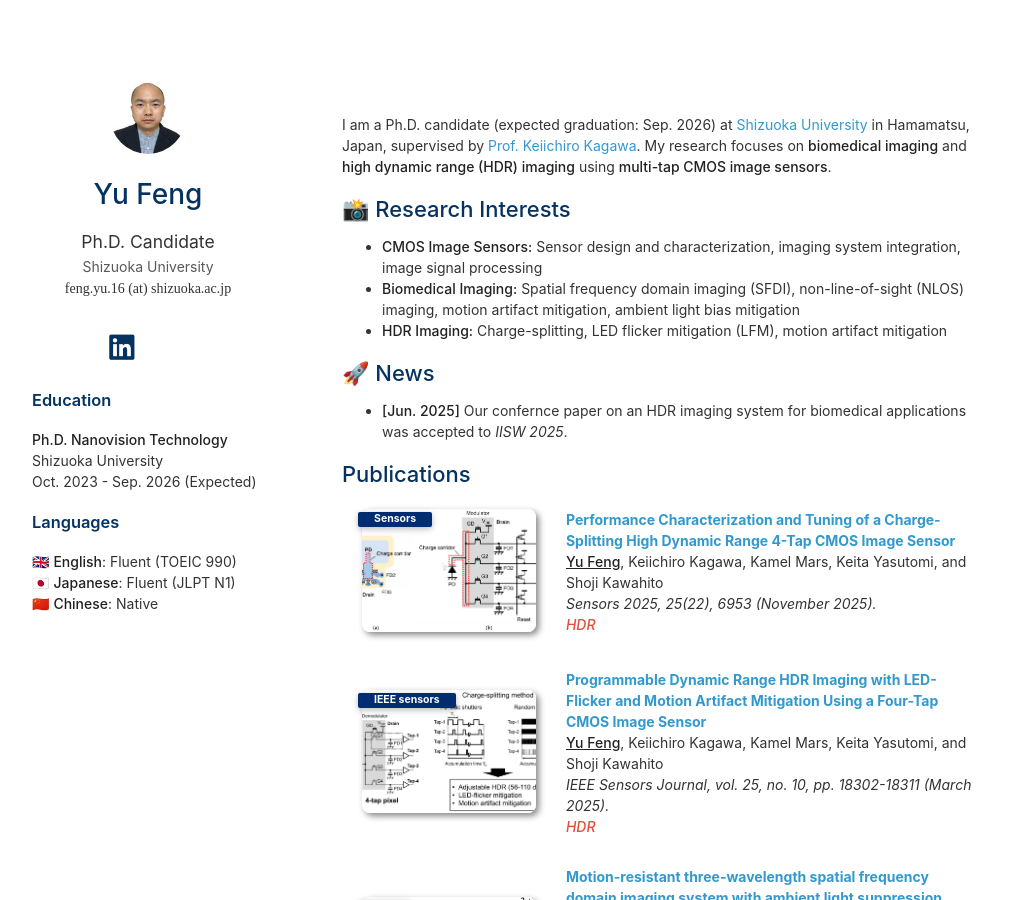
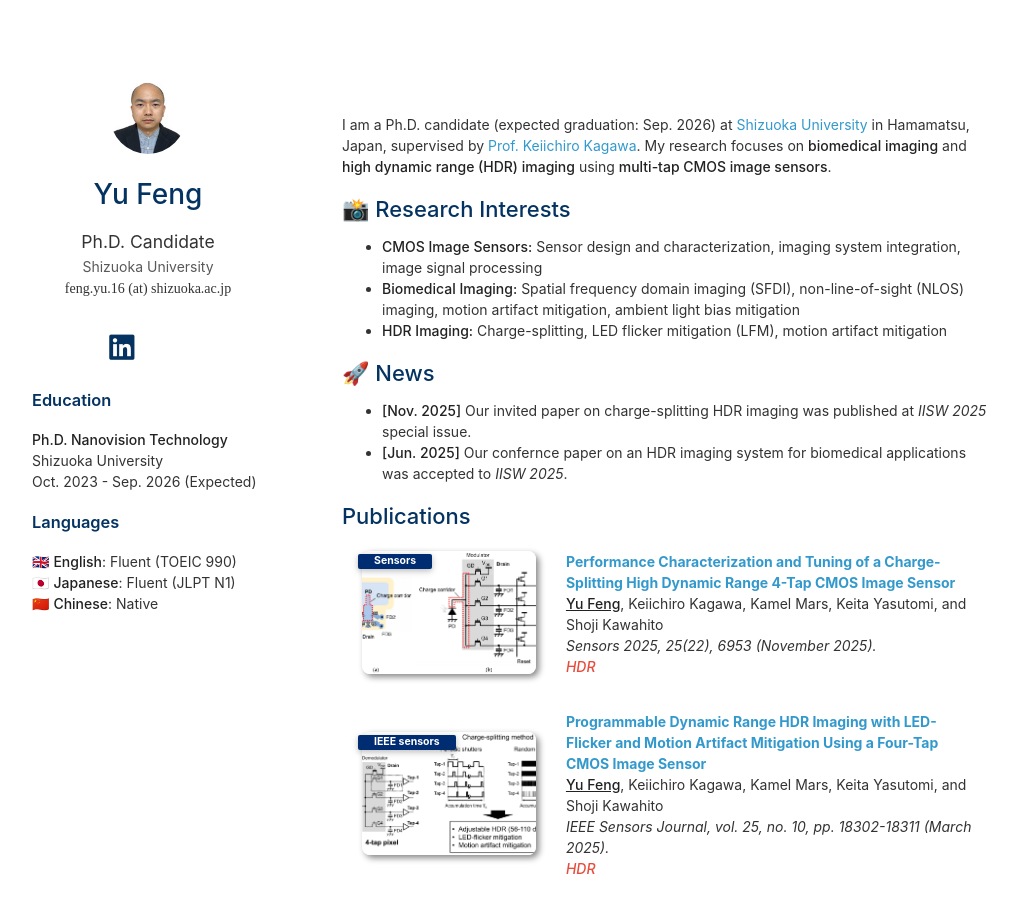
Before and after one commit to y-fen/y-fen.github.io, a Jekyll site: the page built from index.md, in a window 1280 px wide and 900 px high. Shown: the whole window, without its empty margins (128-1145 px from the left). Built offline with Jekyll 4.4.1, drawn with Linux system fonts in a browser that asks for light colours; a style sheet for code colours, icons or effects is not loaded.

```diff
--- a/index.md
+++ b/index.md
@@ -10,7 +10,7 @@ I am a Ph.D. candidate (expected graduation: Sep. 2026) at [Shizuoka University]
 - **HDR Imaging:** Charge-splitting, LED flicker mitigation (LFM), motion artifact mitigation
 
 ## 🚀 News
-
+- **[Nov. 2025]** Our invited paper on charge-splitting HDR imaging was published at *IISW 2025* special issue.
 - **[Jun. 2025]** Our confernce paper on an HDR imaging system for biomedical applications was accepted to *IISW 2025*.
 
 {% include_relative _includes/publications.md %}
```
